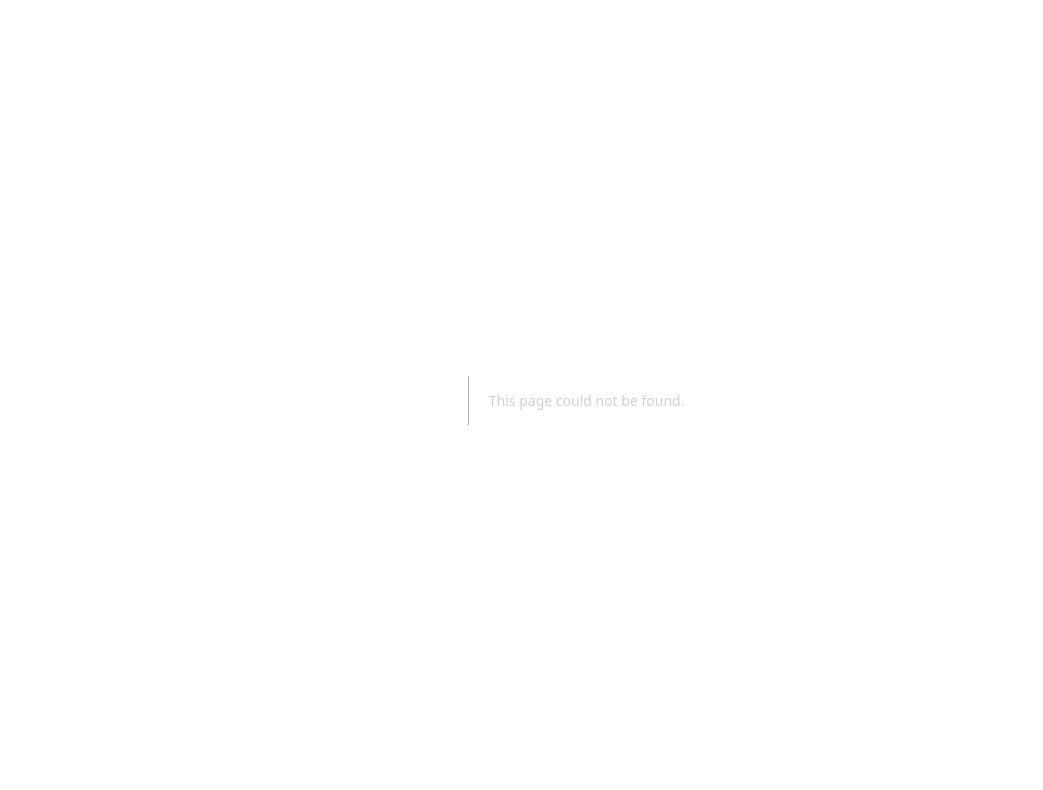
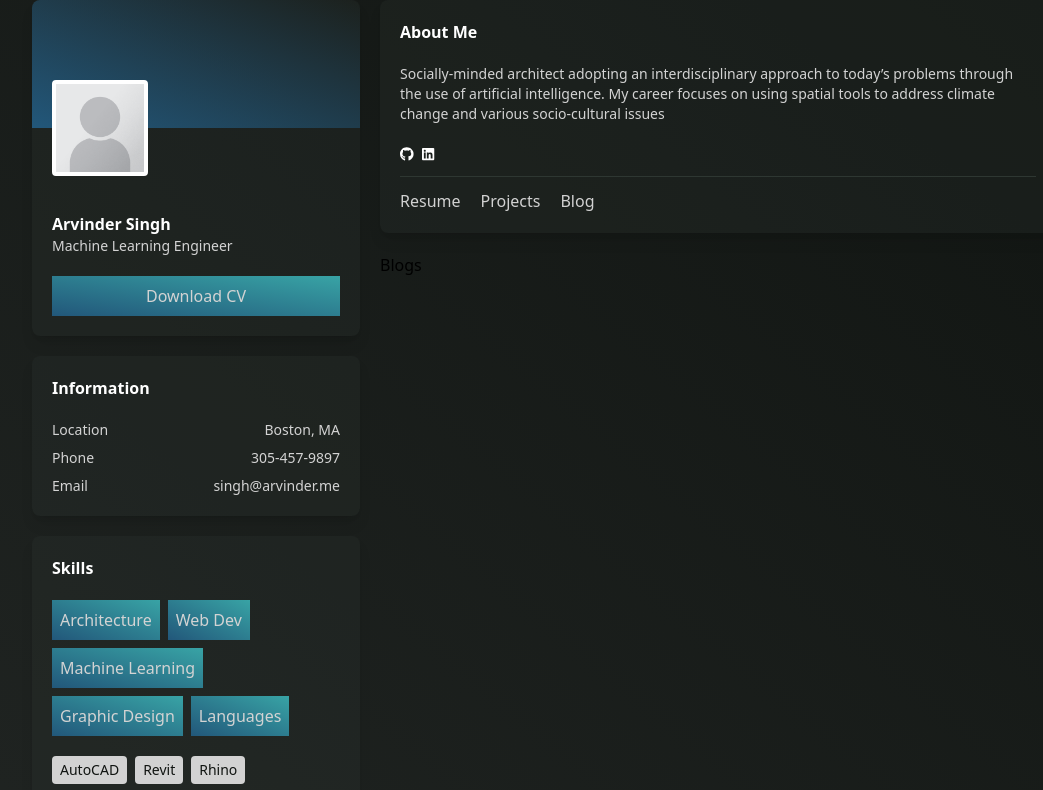
Before and after one commit to sardarchitect/portfolio_23, a Next.js app: page /blog in a window 1280 px wide. Before the commit this address had no page. Shown: the top 790 px of the page, without its empty margins (96-1139 px from the left). Built offline with nearby package versions, Linux system fonts and the light colour scheme.

Commit message:
Add routes

```diff
--- /dev/null
+++ b/src/app/blog/page.tsx
@@ -0,0 +1,7 @@
+export default function BlogPage() {
+  return (
+        <div className="space-y-5">
+          Blogs
+        </div>
+  )
+}
--- a/src/app/layout.tsx
+++ b/src/app/layout.tsx
@@ -1,8 +1,14 @@
+import './globals.css'
+
 import type { Metadata } from "next"
-import './globals.css'
 
 import "@fortawesome/fontawesome-svg-core/styles.css";
 import { config } from "@fortawesome/fontawesome-svg-core";
+import Profile from '@/components/Profile';
+import Information from '@/components/Information';
+import Skills from '@/components/Skills';
+import AboutMe from '@/components/AboutMe';
+
 config.autoAddCss = false;
 
 export const metadata: Metadata = {
@@ -10,11 +16,27 @@ export const metadata: Metadata = {
   description: 'Machine Learning Engineering Portfolio',
 }
 
-export default function RootLayout({children}: {children: React.ReactNode}) {
+export default function RootLayout({
+  children, // will be a page or nested layout
+}: {
+  children: React.ReactNode
+}) {
   return (
     <html lang="en">
       <body>
-        {children}
+        <div className="bg-gradient-to-bl from-bg_1 to-bg_2">
+          <div className="grid m-auto justify-center md:grid-cols-3 md:gap-5 max-w-screen-lg">
+            <div className="space-y-5 md:col-start-1 md:col-end-2">
+              <Profile />
+              <Information />
+              <Skills />
+            </div>
+            <div className="space-y-5 md:col-start-2 md:col-end-4">
+              <AboutMe />
+              {children}
+            </div>
+          </div>
+        </div>
       </body>
     </html>
   )
--- a/src/app/page.tsx
+++ b/src/app/page.tsx
@@ -1,27 +1,11 @@
-import AboutMe from "@/components/AboutMe";
 import Education from "@/components/Education";
 import Experience from "@/components/Experience";
-import Information from "@/components/Information";
-import Profile from "@/components/Profile";
-import Projects from "@/components/Projects";
-import Skills from "@/components/Skills";
 
 export default function Home() {
-  return (
-    <main className="p-10 bg-gradient-to-bl from-bg_1 to-bg_2">
-      <div className="grid m-auto justify-center md:grid-cols-3 md:gap-5 max-w-screen-lg">
-        <div className="space-y-5 md:col-start-1 md:col-end-2">
-          <Profile />
-          <Information />
-          <Skills />
+    return (
+        <div className="space-y-5">
+            <Education />
+            <Experience />
         </div>
-        <div className="space-y-5 md:col-start-2 md:col-end-4">
-          <AboutMe />
-          <Education />
-          <Experience />
-          <Projects />
-        </div>
-      </div>
-    </main>
-  )
+    )
 }
--- /dev/null
+++ b/src/app/projects/page.tsx
@@ -0,0 +1,22 @@
+import ListItem from "@/components/ListItem";
+import { projectsList } from "@/data";
+
+export default function ProjectPage() {
+  return (
+    <div className="shadow-lg p-5 rounded-lg bg-tab_1/25">
+      <h1 className="mb-5">Projects</h1>
+      <div className="flex flex-col">
+        {
+          projectsList.map((item) => {
+            return(
+              <ListItem
+              title={item.title}
+              description={item.description}
+          />
+            )
+          })
+        }
+      </div>
+    </div>
+  )
+}
--- a/src/components/AboutMe.tsx
+++ b/src/components/AboutMe.tsx
@@ -1,7 +1,13 @@
+"use client";
+
 import { faGithub, faLinkedin } from "@fortawesome/free-brands-svg-icons";
 import { FontAwesomeIcon } from "@fortawesome/react-fontawesome";
+import { useState } from "react";
 
 export default function AboutMe() {
+    const handlePageFilter = (filter:string) => setPageFilter(filter)
+    const [pageFilter, setPageFilter] = useState("resume")
+
     return (
         <div className="shadow-lg p-5 rounded-lg bg-tab_1/25">
             <h1 className="mb-5">About Me</h1>
@@ -17,9 +23,9 @@ export default function AboutMe() {
 
             <hr className="my-3 border-tab_1"/>
             <div className="flex gap-5">
-                <h2 className="border-b-2 h-10 border-accent_1 text-accent_1">Resume</h2>
-                <h2 className="text-primary_h2">Projects</h2>
-                <h2 className="text-primary_h2">Blog</h2>
+                <h2  onClick={() => handlePageFilter('resume')} className="text-primary_h2 hover:text-accent_1 hover:border-b hover:border-b-accent_1 cursor-pointer">Resume</h2>
+                <h2 onClick={() => handlePageFilter('projects')} className="text-primary_h2">Projects</h2>
+                <h2 onClick={() => handlePageFilter('blog')} className="text-primary_h2">Blog</h2>
             </div>
         </div>
     )
--- a/src/components/Education.tsx
+++ b/src/components/Education.tsx
@@ -1,5 +1,5 @@
 import { educationList } from "@/data"
-import ListItem from "@/modules/ListItem"
+import ListItem from "@/components/ListItem"
 
 export default function Education() {
     return (
--- a/src/components/Experience.tsx
+++ b/src/components/Experience.tsx
@@ -1,5 +1,5 @@
 import { experienceList } from "@/data";
-import ListItem from "@/modules/ListItem";
+import ListItem from "@/components/ListItem";
 
 export default function Experience() {
     return (
--- a/src/components/Projects.tsx
+++ /dev/null
@@ -1,7 +0,0 @@
-export default function Projects() {
-    return (
-        <div className="shadow-lg p-5 rounded-lg bg-tab_1/25">
-            Projects
-        </div>
-    )
-  }
--- a/src/components/Skills.tsx
+++ b/src/components/Skills.tsx
@@ -1,6 +1,6 @@
 "use client";
 import { skills } from "@/data";
-import SkillItem from "@/modules/SkillItem";
+import SkillItem from "@/components/SkillItem";
 import { useEffect, useState } from "react";
 
 export default function Skills() {
--- a/src/data.tsx
+++ b/src/data.tsx
@@ -250,4 +250,13 @@ export const educationList = [
       category: "lang",
       title: "Punjabi"
     },
+  ];
+
+  export const projectsList = [
+    {
+      category: "arch",
+      title: "AutoCAD",
+      description: "Lorem Ipsum",
+
+    }
   ]
```
Also changed, not shown: src/components/ListItem.tsx (renamed from src/modules/ListItem.tsx), src/components/SkillItem.tsx (renamed from src/modules/SkillItem.tsx).
